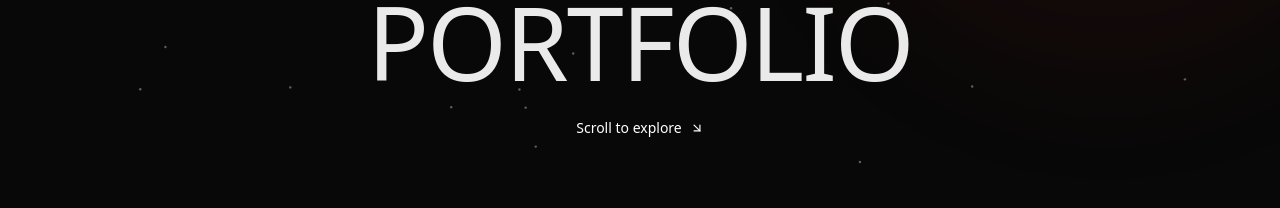
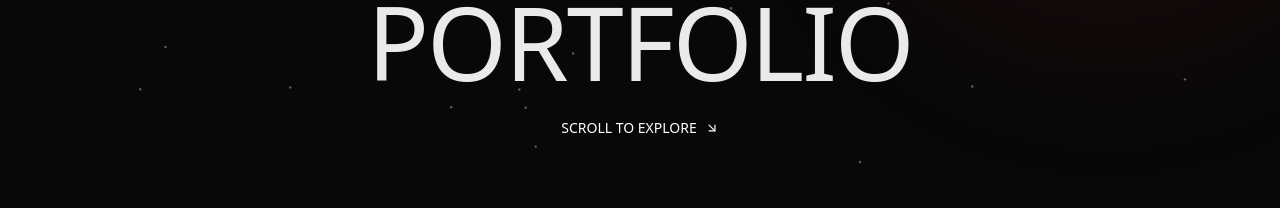
Before and after one commit to sarahsarahsarahX3/Personal-website-, a Next.js app: page / in a window 1280 px wide. Shown: the part 362-570 px from the top of the page. Built offline with nearby package versions, Linux system fonts and the light colour scheme; a web font is replaced by a local one.

Commit message:
update hero

```diff
--- a/app/components/home/Hero.tsx
+++ b/app/components/home/Hero.tsx
@@ -53,7 +53,7 @@ export function Hero() {
                         className="text-text-secondary text-lg md:text-xl text-balance"
                     >
                         <div className="mt-6 flex items-center justify-center gap-2 text-white text-sm">
-                            <span>Scroll to explore</span> <ArrowDownRight size={14} />
+                            <span>SCROLL TO EXPLORE</span> <ArrowDownRight size={14} />
                         </div>
                     </motion.div>
                 </motion.div>
```
